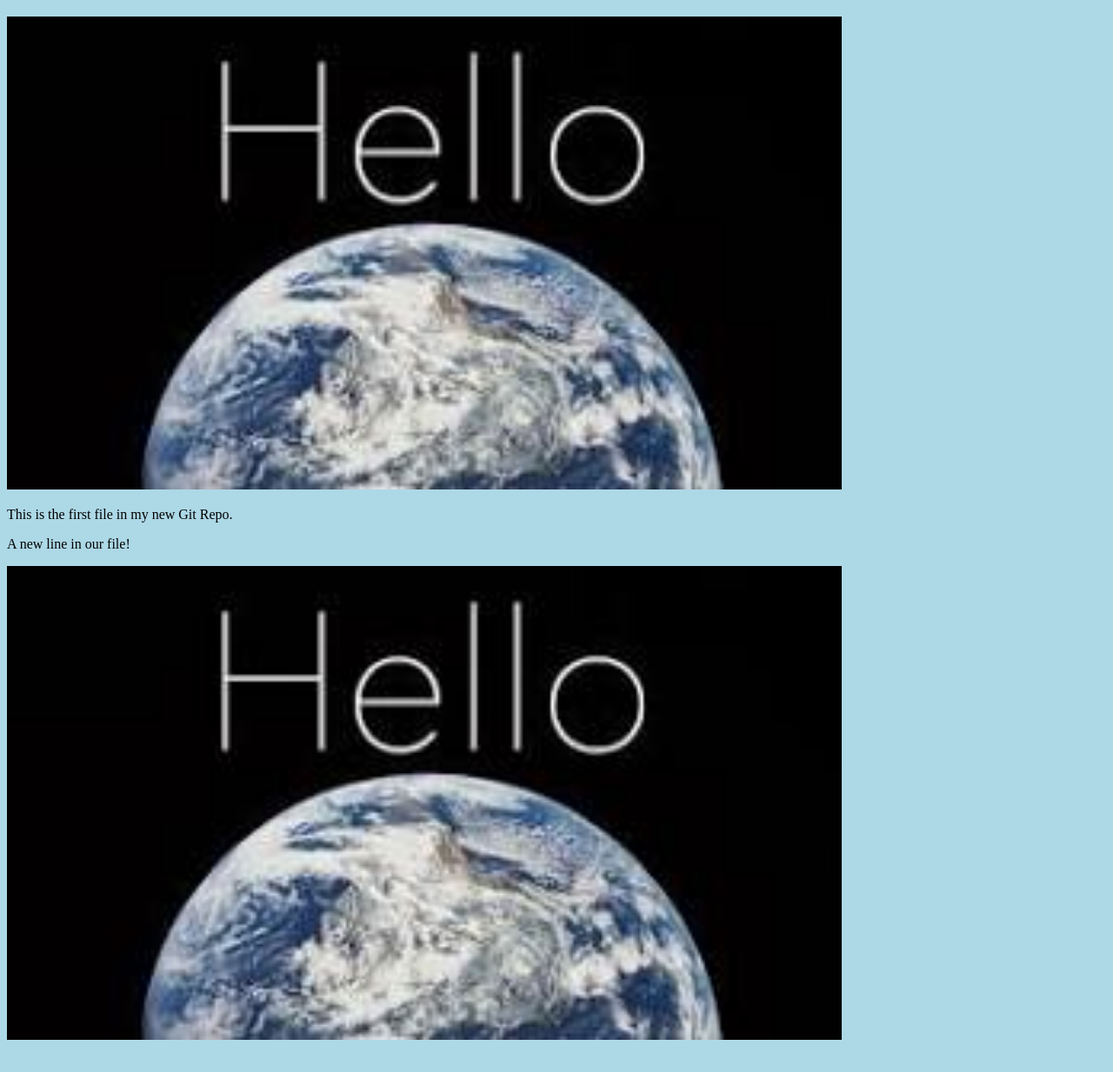
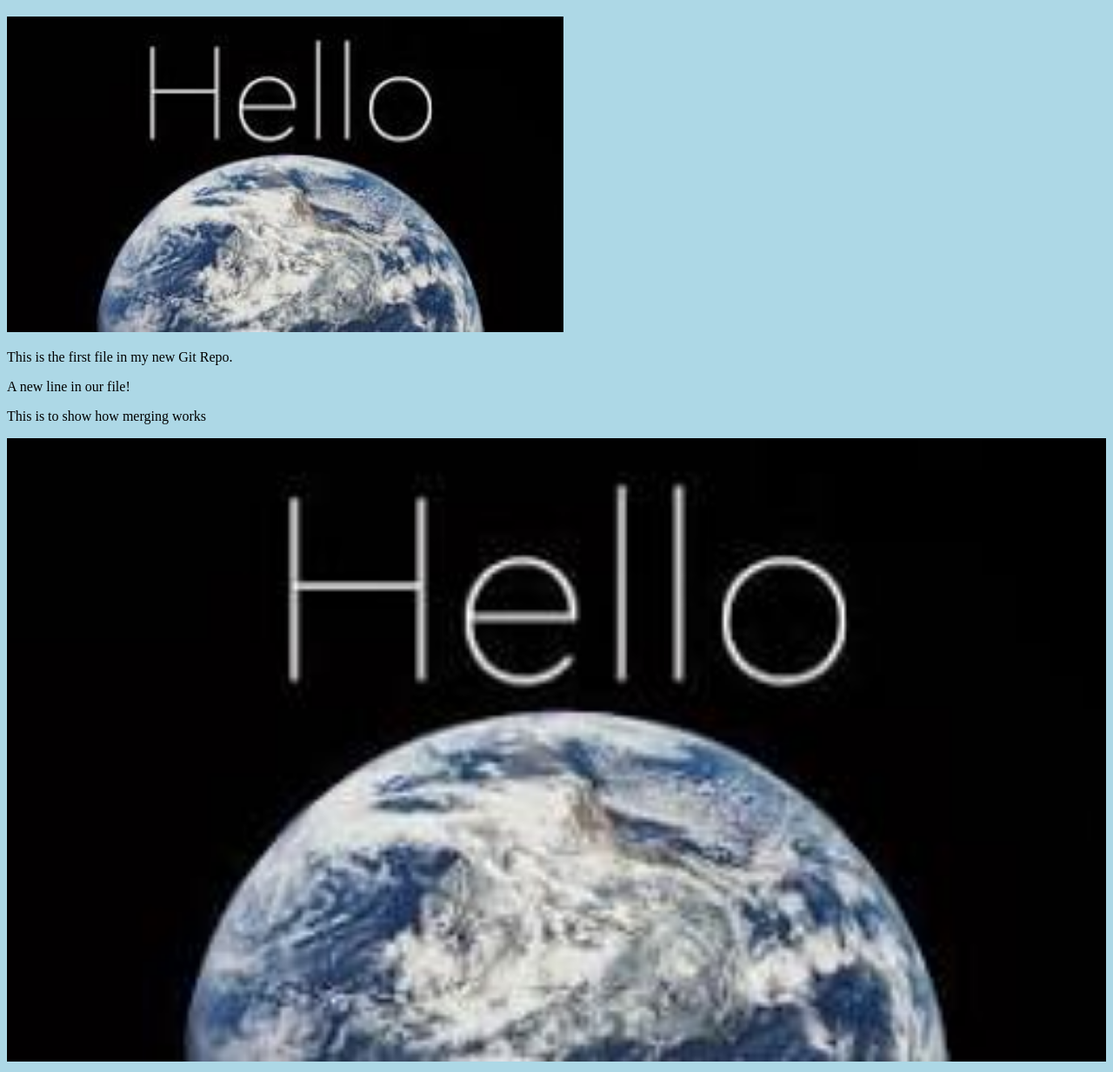
Before and after one commit to MasqDev/dot3_pratx, a plain HTML site: page index.html in a window 1280 px wide. Shown: the part 61-1294 px from the top of the page at 87% size. Before the commit the page ends 1269 px from the top, so only its background shows below. Drawn offline with Linux system fonts and the light colour scheme.

Commit message:
Updated index.html. Resized image

```diff
--- a/index.html
+++ b/index.html
@@ -8,10 +8,11 @@
 
 <h1>Hello world!</h1>
 <div><img src="hello_world.jpeg" alt="Hello World from Space"
-    style="width:100%;max-width:960px"></div>
+    style="width:100%;max-width:640px"></div>
 <p>This is the first file in my new Git Repo.</p>
 <p>A new line in our file!</p>
+<p>This is to show how merging works</p>
 <div><img src="hello_world.jpeg" alt="Hello World from Space"
-    style="width:100%;max-width:960px"></div>
+    style="width:100%;max-width:640x"></div>
 </body>
 </html>
```
